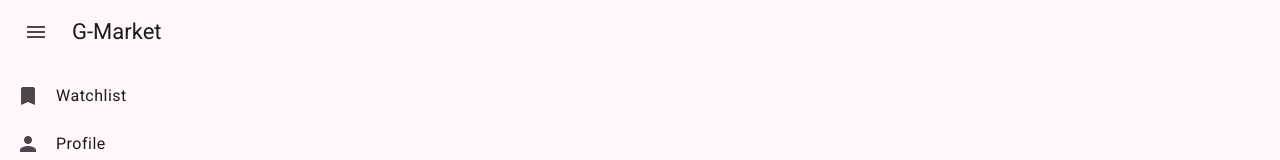
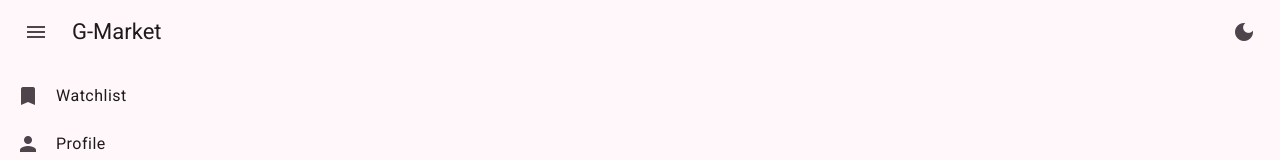
Before and after one commit to Sahil2004/gmarket, an Angular app in the folder client/: page / in a window 1280 px wide. Shown: the top 160 px of the page. Built offline with nearby package versions, Linux system fonts and the light colour scheme.

Commit message:
feat: added dark mode switcher

```diff
--- a/client/src/config/design-system.apply.ts
+++ b/client/src/config/design-system.apply.ts
@@ -6,4 +6,5 @@ export function applyDesignSystem(ds: IDesignSystem, platform_id: object): void
   const root = document.documentElement;
 
   root.style.setProperty('--subtitle-text-weight', ds.typography.subtitleTextWeight.toString());
+  root.style.setProperty('--theme', ds.color.theme === 'system' ? 'light dark' : ds.color.theme);
 }
--- a/client/src/config/design-systems/gmarket.config.ts
+++ b/client/src/config/design-systems/gmarket.config.ts
@@ -3,6 +3,9 @@ import { IDesignSystem } from '../../types/design-system.types';
 export class GMarket implements IDesignSystem {
   app: IDesignSystem['app'] = {
     APP_NAME: 'G-Market',
+  };
+  color: IDesignSystem['color'] = {
+    theme: 'system',
   };
   typography: IDesignSystem['typography'] = {
     subtitleTextWeight: 300,
--- a/client/src/material-theme.scss
+++ b/client/src/material-theme.scss
@@ -31,7 +31,7 @@ body {
   // Default the application to a light color theme. This can be changed to
   // `dark` to enable the dark color theme, or to `light dark` to defer to the
   // user's system settings.
-  color-scheme: light;
+  color-scheme: var(--theme);
 
   // Set a default background, font and text colors for the application using
   // Angular Material's system-level CSS variables. Learn more about these
--- a/client/src/routes/dashboard/dashboard.html
+++ b/client/src/routes/dashboard/dashboard.html
@@ -4,6 +4,17 @@
   </button>
   <h1>{{ title }}</h1>
   <span class="flex-1"></span>
+  <button matIconButton aria-label="dark mode switcher" (click)="toggleDarkMode()">
+    <mat-icon>{{
+      ds.color.theme === 'system'
+        ? isDarkMode
+          ? 'light_mode'
+          : 'dark_mode'
+        : ds.color.theme === 'light'
+        ? 'dark_mode'
+        : 'light_mode'
+    }}</mat-icon>
+  </button>
 </mat-toolbar>
 <mat-sidenav-container class="h-full">
   <mat-sidenav #sidenav mode="side" [(opened)]="opened">
--- a/client/src/routes/dashboard/dashboard.ts
+++ b/client/src/routes/dashboard/dashboard.ts
@@ -26,10 +26,22 @@ export class Dashboard {
   readonly ds = inject(DESIGN_SYSTEM);
   readonly title = this.ds.app.APP_NAME;
   readonly router = inject(Router);
+  readonly isDarkMode = window.matchMedia('(prefers-color-scheme: dark)').matches;
   opened = true;
   navItems = [
     { label: 'watchlist', icon: 'bookmark' },
     { label: 'profile', icon: 'person' },
   ];
   activeLink = this.router.url.split('/').pop();
+  toggleDarkMode() {
+    this.ds.color.theme =
+      this.ds.color.theme === 'system'
+        ? this.isDarkMode
+          ? 'light'
+          : 'dark'
+        : this.ds.color.theme === 'light'
+        ? 'dark'
+        : 'light';
+    document.documentElement.style.setProperty('--theme', this.ds.color.theme);
+  }
 }
--- a/client/src/types/design-system.types.ts
+++ b/client/src/types/design-system.types.ts
@@ -11,8 +11,13 @@ interface ISurfaceSystem {
   MatCardAppearance: 'outlined' | 'raised' | 'filled';
 }
 
+interface IColorSystem {
+  theme: 'light' | 'dark' | 'system';
+}
+
 export interface IDesignSystem {
   app: IAppSystem;
+  color: IColorSystem;
   typography: ITypographySystem;
   surface: ISurfaceSystem;
 }
```
